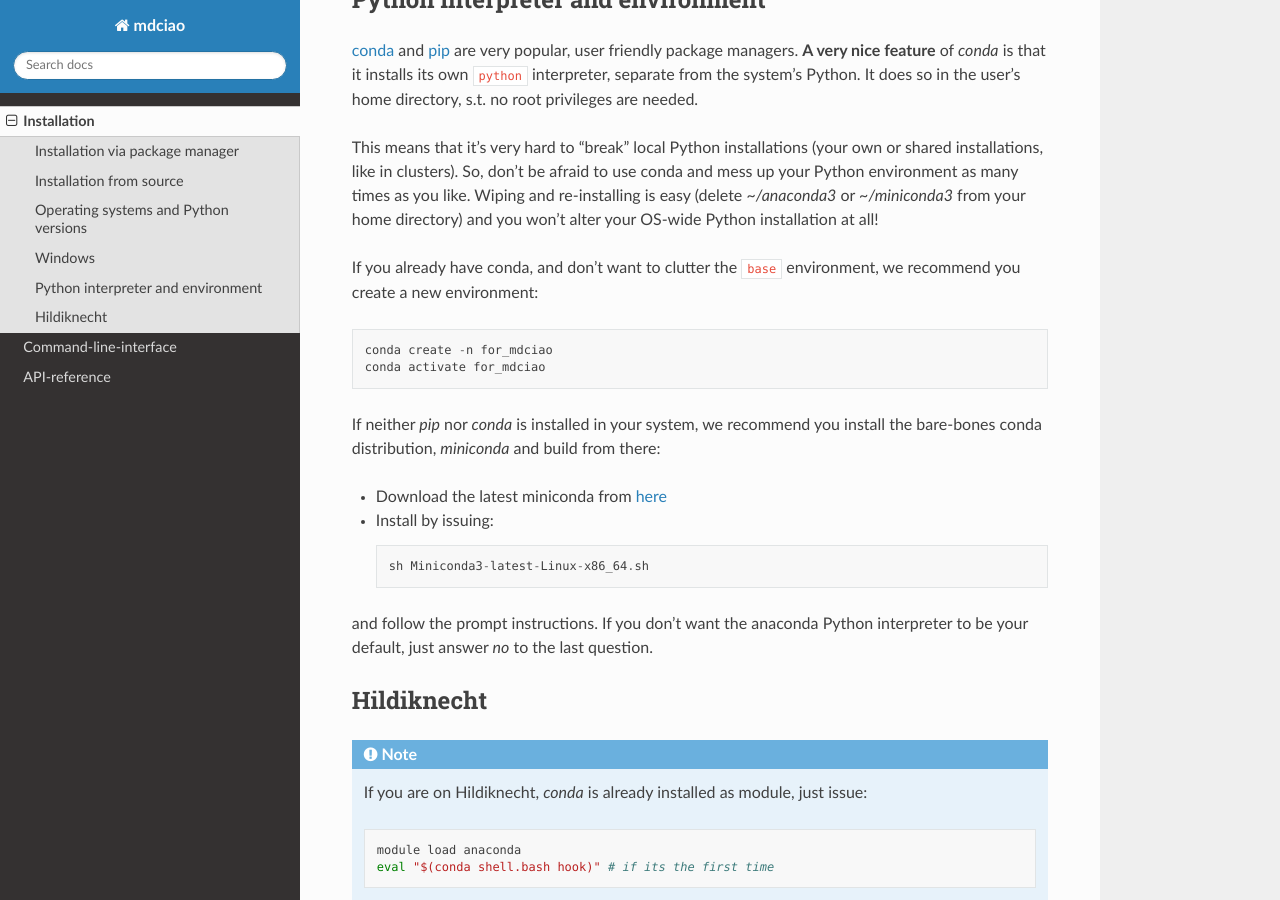
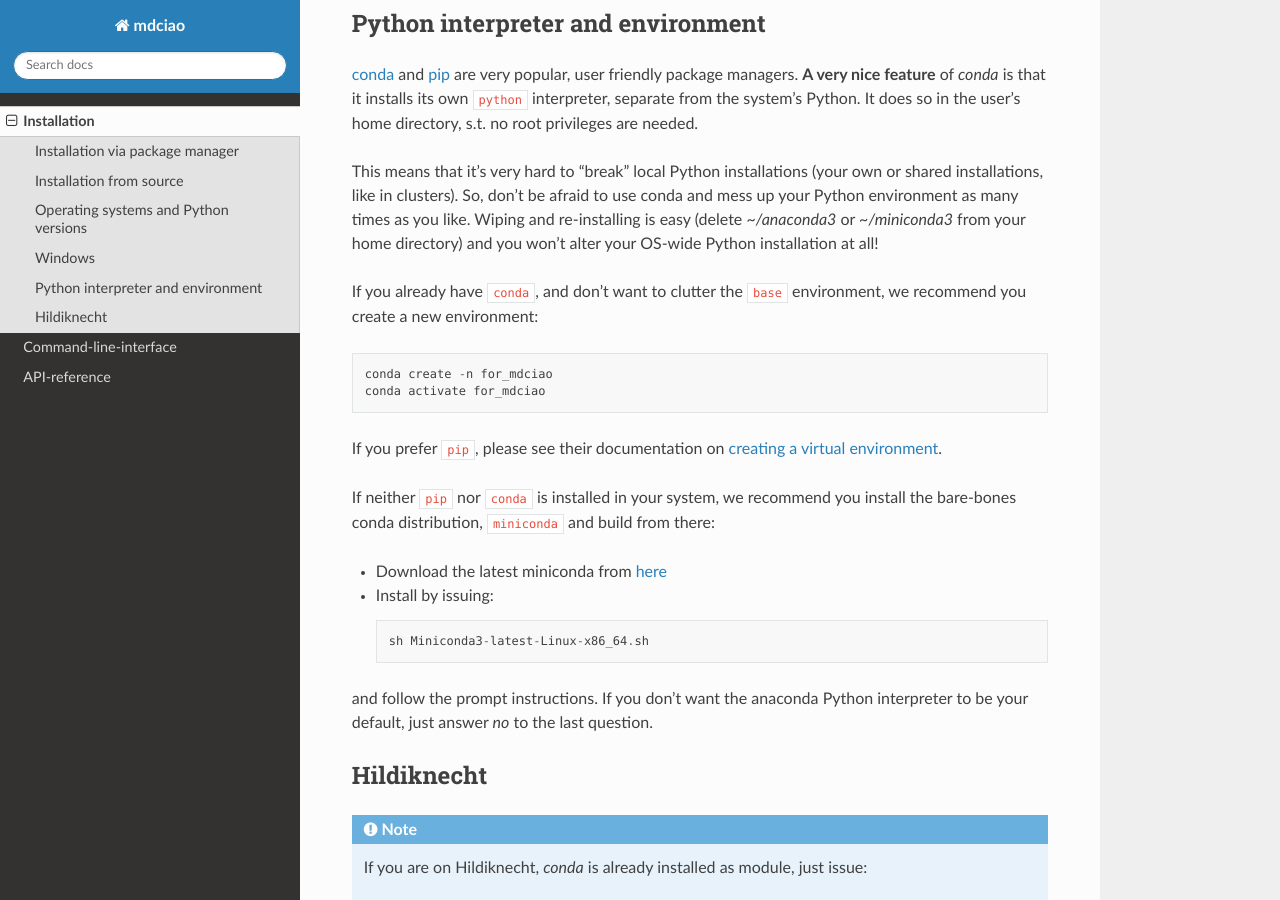
Before and after one commit to gph82/mdciao, a Sphinx documentation site: the page built from doc/installation.rst, in a window 1280 px wide and 900 px high, scrolled down 2356 px. Built offline with Sphinx 7.4.7 and the Read the Docs theme 2.0.0, drawn with Linux system fonts in a browser that asks for light colours; pages that are not in the unit, such as notebooks, are missing from menus; some of the changed text lies outside the part shown.

Commit message:
[docs] installation

```diff
--- a/doc/installation.rst
+++ b/doc/installation.rst
@@ -27,7 +27,7 @@
 |se|
 
 .. note::
- As almost any Python module, ``mdciao`` comes with some dependencies that will be installed along when installing ``mdciao``. If you don't want ``mdciao`` to alter the existing python installation, we highly recommend to create a separate, virtual python environment to install ``mdciao`` into.
+ As almost any Python module, ``mdciao`` comes with some dependencies that will be installed along when installing ``mdciao``. If you don't want ``mdciao`` to alter the existing python installation, we highly recommend to create a separate, virtual python environment to install ``mdciao`` into. More info on how to do this in the note about the `Python interpreter and environment`_.
 
 Installation from source
 ------------------------
@@ -93,13 +93,14 @@
 
 This means that it's very hard to "break" local Python installations (your own or shared installations, like in clusters). So, don't be afraid to use conda and mess up your Python environment as many times as you like. Wiping and re-installing is easy (delete `~/anaconda3` or `~/miniconda3` from your home directory) and you won't alter your OS-wide Python installation at all!
 
-If you already have conda, and don't want to clutter the ``base`` environment, we recommend you create a new environment::
+If you already have ``conda``, and don't want to clutter the ``base`` environment, we recommend you create a new environment::
 
  conda create -n for_mdciao
  conda activate for_mdciao
 
+If you prefer ``pip``, please see their documentation on `creating a virtual environment <https://packaging.python.org/guides/installing-using-pip-and-virtual-environments/#creating-a-virtual-environment>`_.
 
-If neither `pip` nor `conda` is installed in your system, we recommend you install the bare-bones conda distribution, `miniconda` and build from there:
+If neither ``pip`` nor ``conda`` is installed in your system, we recommend you install the bare-bones conda distribution, ``miniconda`` and build from there:
 
 * Download the latest miniconda from `here <https://docs.conda.io/en/latest/miniconda.html>`_
 * Install by issuing::
```
